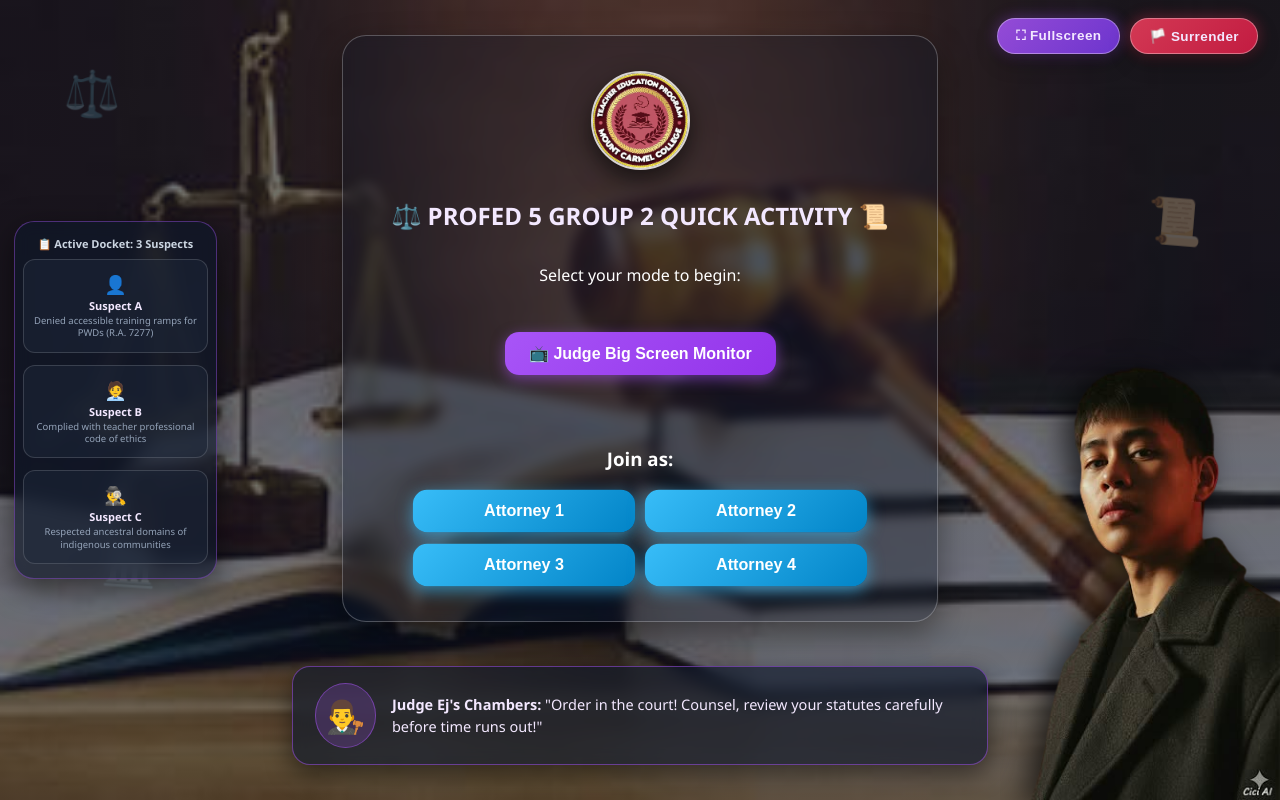
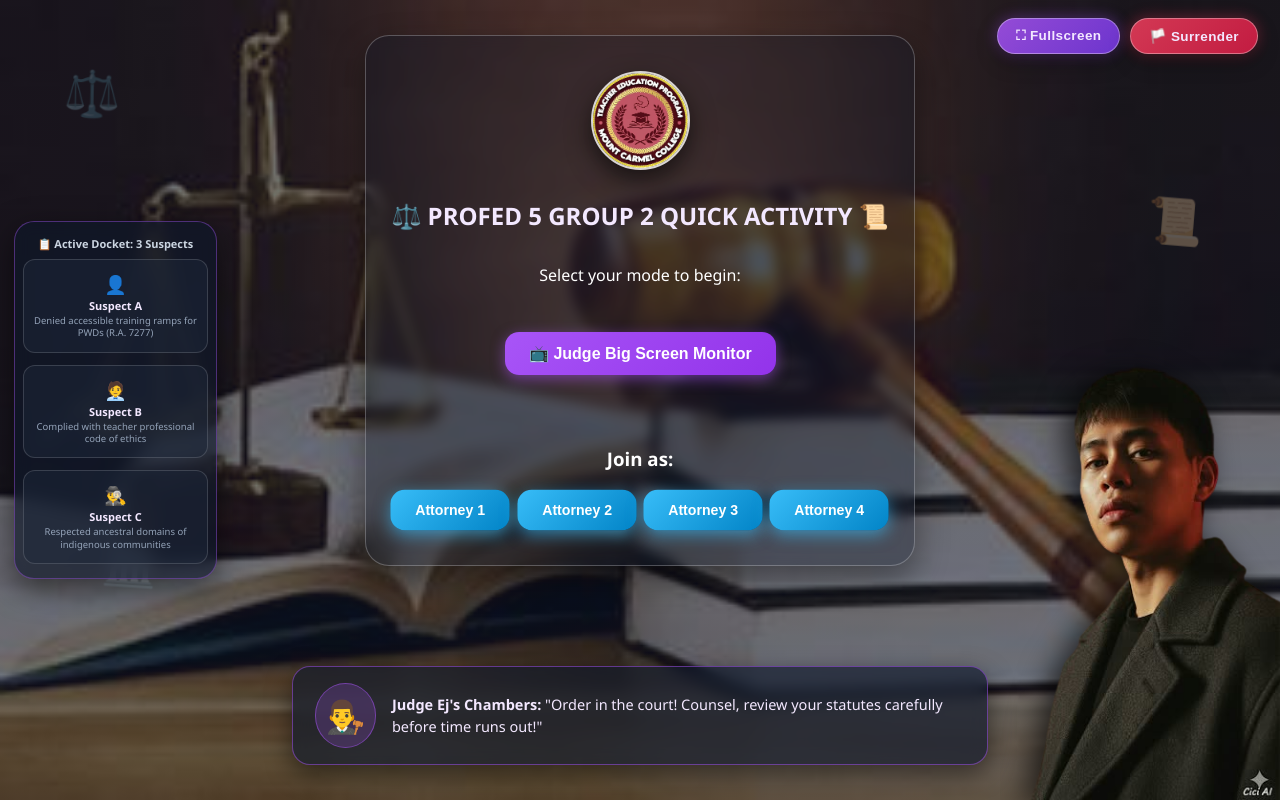
Before and after one commit to johnedwardcadayday08-svg/ProfEd-Quiz, a website: page index.html in a window 1280 px wide. Drawn offline with nearby package versions, Linux system fonts and the light colour scheme; no server answers.

Commit message:
Add files via upload

```diff
--- a/index.html
+++ b/index.html
@@ -126,7 +126,7 @@
         .container {
             position: relative;
             z-index: 3;
-            max-width: 650px;
+            max-width: 680px;
             margin: 20px auto;
             background: var(--card-bg-transparent);
             padding: 25px;
@@ -271,7 +271,7 @@
         .btn:hover { background: linear-gradient(135deg, #9333ea, #7e22ce); }
         .group-btn { background: linear-gradient(135deg, #38bdf8, #0284c7); box-shadow: 0 4px 14px rgba(56, 189, 248, 0.5); }
 
-        /* ATTORNEY BUTTONS CONTAINER: Mobile (Column), Laptop (Row/Magkakatabi) */
+        /* ATTORNEY BUTTONS CONTAINER: Mobile (Column), Laptop (ISANG LINYA HORIZONTAL) */
         .attorney-buttons-container {
             display: flex;
             flex-direction: column; /* Nakatayo sa cellphone */
@@ -286,17 +286,19 @@
             margin: 0;
         }
 
-        /* Kapag Laptop/Desktop na (Screen width 768px pataas): Magkakatabi na sila nang pahalang */
+        /* Kapag Laptop/Desktop na (Screen width 768px pataas): MAGKAKATABI SA IISANG LNYA ANG 1-4 */
         @media (min-width: 768px) {
             .attorney-buttons-container {
-                flex-direction: row; /* Magkakatabi sa laptop */
-                flex-wrap: wrap;
+                flex-direction: row; /* Pahalang / Horizontal */
                 justify-content: center;
-                gap: 12px;
+                gap: 8px;
             }
             .attorney-buttons-container .group-btn {
-                width: calc(50% - 12px);
-                max-width: 220px;
+                width: auto;
+                flex: 1;
+                max-width: none;
+                padding: 12px 10px;
+                font-size: 14px;
             }
         }
 
@@ -485,7 +487,7 @@
             <button class="btn animated-main-btn" onclick="selectRole('teacher')">📺 Judge Big Screen Monitor</button>
             <br><br>
             <h3 style="text-align:center;">Join as:</h3>
-            <!-- ATTORNEY BUTTONS NA NAKALINYA SA LAPTOP AT NAKATAYO SA CELLPHONE -->
+            <!-- ATTORNEY BUTTONS NA NAKALINYA NANG PAHALANG SA LAPTOP AT NAKATAYO SA CELLPHONE -->
             <div class="attorney-buttons-container">
                 <button class="btn group-btn animated-group-btn" onclick="selectGroup('Attorney 1')">Attorney 1</button>
                 <button class="btn group-btn animated-group-btn" onclick="selectGroup('Attorney 2')">Attorney 2</button>
```
